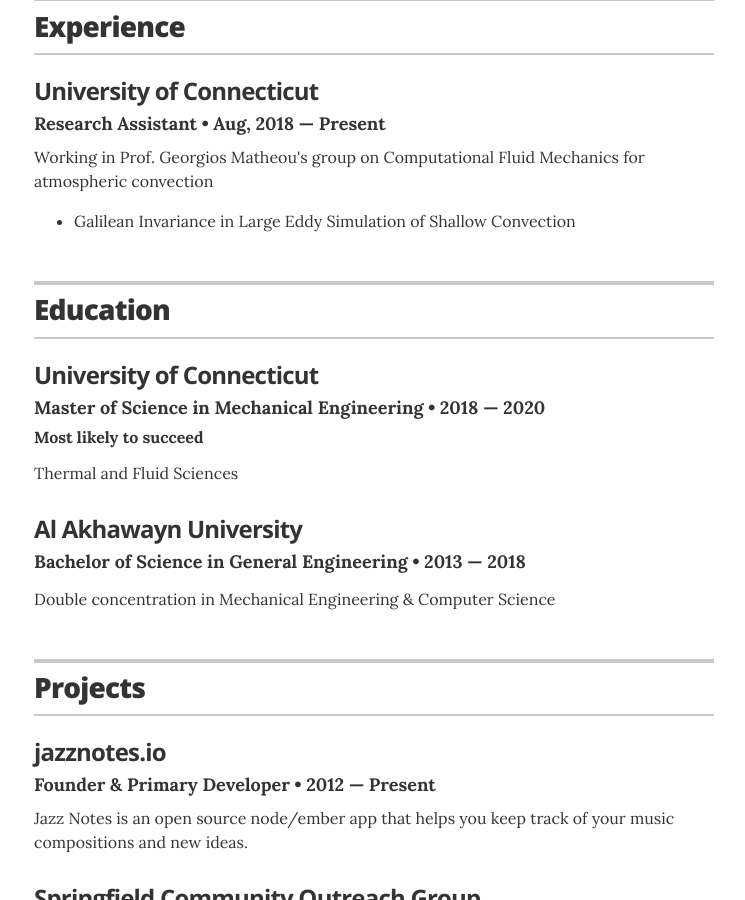
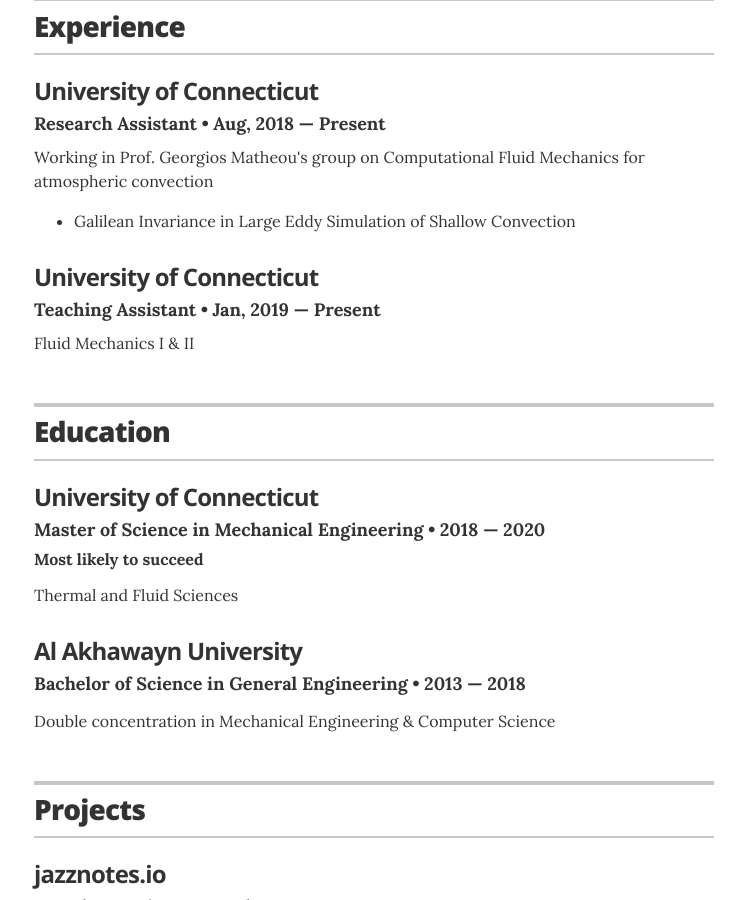
Before and after one commit to oumaimaLam/oumaimaLam.github.io, a Jekyll site: the page built from index.html, in a window 1280 px wide and 900 px high, scrolled down 483 px. Shown: the whole window, without its empty margins (266-1011 px from the left). Built offline with Jekyll 4.4.1, drawn with Linux system fonts in a browser that asks for light colours.

Commit message:
Update experience.yml

```diff
--- a/_data/experience.yml
+++ b/_data/experience.yml
@@ -1,6 +1,13 @@
 # Jobs
-# VP of Global Communications
+# Research Assistant
 - company: University of Connecticut
   position: Research Assistant
   duration: Aug, 2018 &mdash; Present
   summary: Working in Prof. Georgios Matheou's group on Computational Fluid Mechanics for atmospheric convection	<ul class="resume-item-list"><li>Galilean Invariance in Large Eddy Simulation of Shallow Convection</li>
+
+
+# Teaching Assistant
+- company: University of Connecticut
+  position: Teaching Assistant
+  duration: Jan, 2019 &mdash; Present
+  summary: Fluid Mechanics I & II
```
